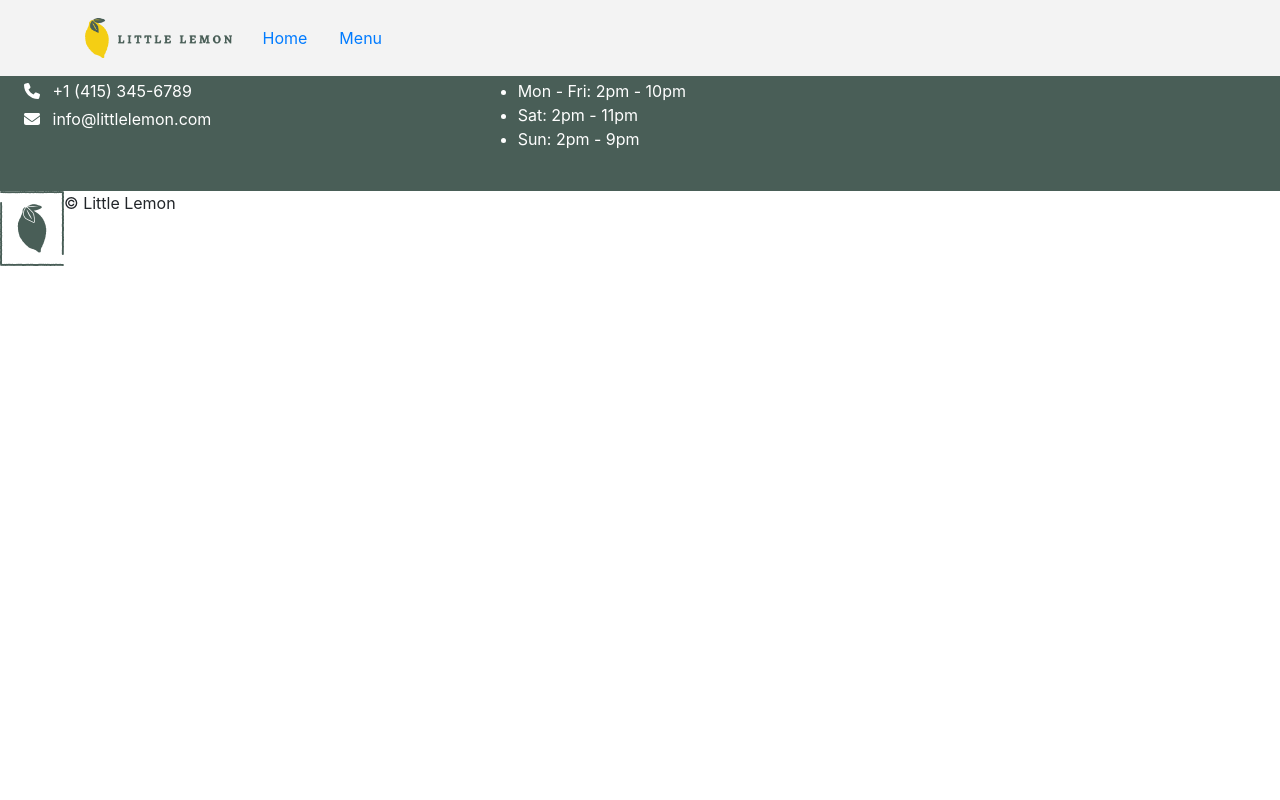
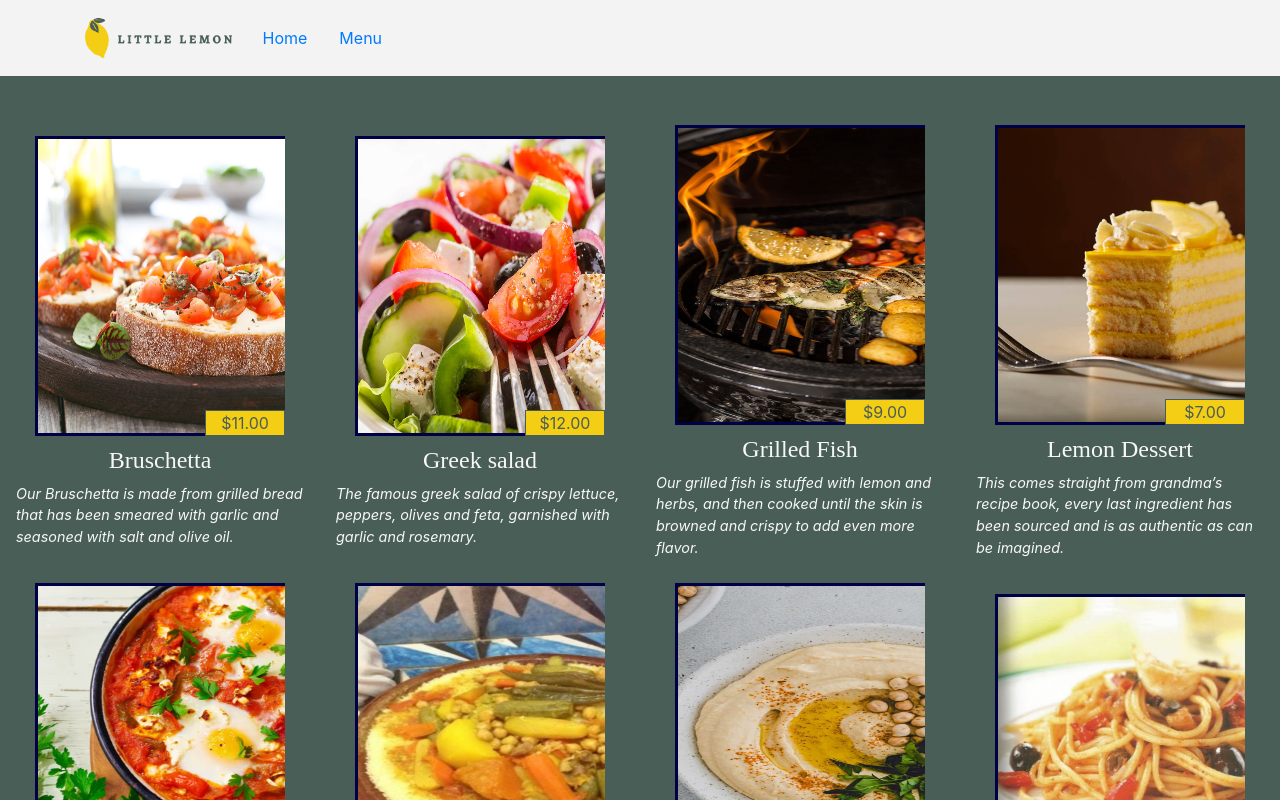
Before and after one commit to JBreitenbr/Frontend-Developer-Capstone, a React (Vite) app: page /Frontend-Developer-Capstone/menu in a window 1280 px wide. Shown: the top 800 px of the page. Built offline with nearby package versions, Linux system fonts and the light colour scheme; a web font is replaced by a local one.

Commit message:
added 'Frontend-Developer-Capstone' to routes; added Footer to Home and MenuList component

```diff
--- a/src/App.jsx
+++ b/src/App.jsx
@@ -10,10 +10,9 @@ export default function App() {
     <Router>
         <Navbar/>
         <Routes>
-          <Route path="/" element={<Home/>}/>
-          <Route path="/menu" element={<MenuList/>}/>
+          <Route path="/Frontend-Developer-Capstone" element={<Home/>}/>
+          <Route path="/Frontend-Developer-Capstone/menu" element={<MenuList/>}/>
         </Routes>
-        <Footer/>
     </Router>
     </>
   )
--- a/src/components/Home.jsx
+++ b/src/components/Home.jsx
@@ -1,6 +1,7 @@
 import React from 'react'
 import { Link } from 'react-router-dom';
 import '../styles/Home.css';
+import Footer from './Footer';
 import restaurant_view from '../assets/restaurant_view.jpg';
 import Bruschetta from '../assets/Bruschetta.jpg';
 import greekSalad from '../assets/greekSalad.jpg';
@@ -10,7 +11,7 @@ import testi2 from '../assets/testi2.jpg';
 import testi3 from '../assets/testi3.jpg';
 
 const Home = () => {
-  return (
+  return (<>
     <section>
       <article className="Banner">
         <h2>Little Lemon</h2>
@@ -48,7 +49,7 @@ const Home = () => {
   <p className="test-para"><i className="fa fa-quote-left"></i>&nbsp;&nbsp;Great experience! Not only is the food impeccable, but also the service is top-notch.&nbsp;&nbsp;<i className="fa fa-quote-right"></i></p>
       </div></div>
       </article>
-    </section>
+    </section><Footer/></>
   )
 }
 
--- a/src/components/MenuList.jsx
+++ b/src/components/MenuList.jsx
@@ -2,7 +2,7 @@ import React from "react";
 import MenuItem from "./MenuItem";
 import "../styles/Menu.css";
 import menuData from "../helpers/menu_items";
-
+import Footer from "./Footer";
 const MenuList=() =>{
   const menuElements = menuData.map((menu) => {
     return (
@@ -14,7 +14,7 @@ const MenuList=() =>{
   });
 
   return (
-      <div className="outer">
+      <><div className="outer">
         <div id="menu-list">
             {/* <h2>This week Specials</h2>
             <Link to="/" className="menu-link">
@@ -22,7 +22,7 @@ const MenuList=() =>{
             </Link>*/}
           {menuElements}
         </div>
-      </div>
+      </div><Footer/></>
   );
 }
 export default MenuList;
--- a/src/components/Navbar.jsx
+++ b/src/components/Navbar.jsx
@@ -12,8 +12,8 @@ const Navbar=() => {
     <img id="logo-img" src={Logo}/><button className="navbar-toggler" type="button" data-toggle="collapse" data-target="#navbarNav" aria-controls="navbarNav" aria-expanded="false" aria-label="Toggle navigation">
     <span className="navbar-toggler-icon"></span>
   </button><div className="collapse navbar-collapse" id="navbarNav">
-      <Link className="nav-link nav-item" to="/">Home</Link>
-      <Link className="nav-link nav-item" to="/menu">Menu</Link>
+      <Link className="nav-link nav-item" to="/Frontend-Developer-Capstone">Home</Link>
+      <Link className="nav-link nav-item" to="/Frontend-Developer-Capstone/menu">Menu</Link>
     {/* <Link to="/book" style={{marginLeft:"5px"}}>Book</Link>*/}
 
       </div></div>
--- a/src/styles/Footer.css
+++ b/src/styles/Footer.css
@@ -1,3 +1,4 @@
+
 .site-footer {
   background-color: #495e57;
   color: #ffffff;
--- a/src/styles/Home.css
+++ b/src/styles/Home.css
@@ -72,7 +72,7 @@
   justify-content: flex-start;
   align-items: flex-start;
   padding: 1rem 1rem 0.5rem 1rem;
-  height: 140px;
+  height: 15vmax;
 }
 
 .test-para {
```
